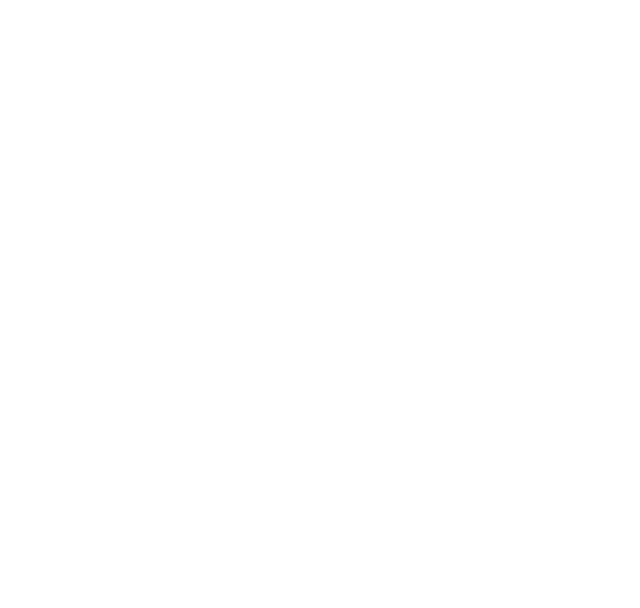
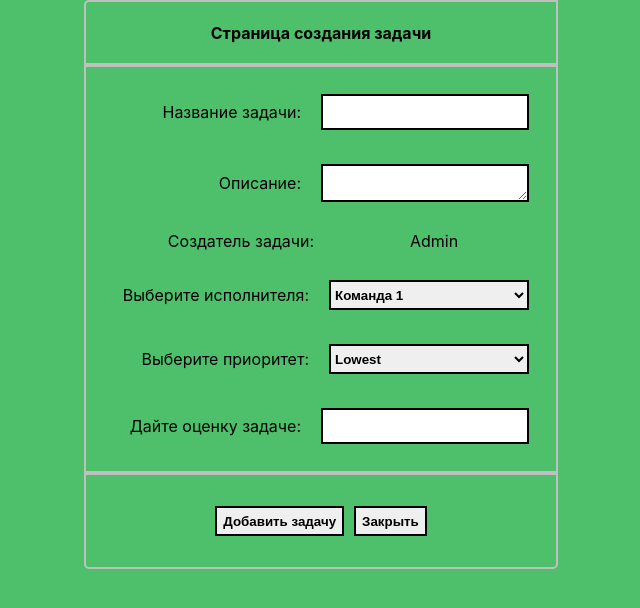
Before and after one commit to MaksimLysakou/issue-tracking-system-fe, a React (Create React App) app: page /create-issue in a window 1280 px wide. Shown: the top 608 px of the page, without its empty margins (319-959 px from the left). Built offline with nearby package versions, Linux system fonts and the light colour scheme.

Commit message:
add create issue page

```diff
--- /dev/null
+++ b/src/components/CreateIssue/CreateIssue.jsx
@@ -0,0 +1,67 @@
+import React, {PureComponent} from 'react';
+import './style.css';
+
+class CreateIssue extends PureComponent{
+
+    render () {
+        return (
+            <div className="maincontainer">
+                <div className="head">
+                    <h1> Страница создания задачи </h1>
+                </div>
+                <div className="mainelements">
+                    <div className="inputgroup">
+                        <label> Название задачи: </label>
+                        <input type="text" name="name" />
+                    </div>
+
+                    <div className="inputgroup">
+                        <label> Описание: </label>
+                        <textarea type="text" name="message"/>
+                    </div>
+
+                    <div className="inputgroup">
+                        <label> Создатель задачи: </label>
+                        <label> Admin </label>
+                    </div>
+
+                    <div className="inputgroup">
+                        <label> Выберите исполнителя:</label>
+                        <select >
+                            <option value="Команда 1">Команда 1</option>
+                            <option value="Команда 2">Команда 2</option>
+                            <option value="Команда 3">Команда 3</option>
+                            <option value="Команда 4">Команда 4</option>
+                        </select>
+                    </div>
+
+                    <div className="inputgroup">
+                        <label> Выберите приоритет: </label>
+                        <select >
+                            <option value="Lowest">Lowest</option>
+                            <option value="Low">Low</option>
+                            <option value="Normal">Normal</option>
+                            <option value="Medium">Medium</option>
+                            <option value="High">High</option>
+                            <option value="Highest">Highest</option>
+                            <option value="Blocker">Blocker</option>
+                        </select>
+                    </div>
+
+                    <div className="inputgroup">
+                        <label> Дайте оценку задаче: </label>
+                        <input type="text" name="name" />
+                    </div>
+                </div>
+                <div className="createclose">
+                    <p>
+                        <input type="submit" value="Добавить задачу" />
+                        <input type="submit" value="Закрыть" />
+                    </p>
+                </div>
+            </div>
+            )
+        }
+   }
+
+export default CreateIssue;
--- /dev/null
+++ b/src/components/CreateIssue/index.js
@@ -0,0 +1,2 @@
+import CreateIssue from './CreateIssue';
+export default CreateIssue;
--- /dev/null
+++ b/src/components/CreateIssue/style.css
@@ -0,0 +1,84 @@
+
+h1 {
+    font-size: 100%;
+}
+
+.maincontainer {
+    text-align: center;
+    display: flex;
+    flex-direction: column;
+    align-items: center;
+}
+
+.maincontainer  div {
+    padding: 10px;
+
+   }
+
+.head {
+    background-color: #4ebf6b ;
+    border-top-left-radius:5px;
+    border-top-right-radius:5x;
+    flex-direction: column;
+    display: flex;
+    justify-content: space-between;
+    width: 450px;
+    border: 2px solid silver;
+
+}
+
+.mainelements {
+    display: flex;
+    flex-direction: column;
+    justify-content: space-between;
+    width: 450px;
+    border: 2px solid silver;
+
+}
+
+.createclose {
+    text-align: center;
+    background-color: #4ebf6b ;
+    border-bottom-left-radius:5px;
+    border-bottom-right-radius:5px;
+    flex-direction: column;
+    display: flex;
+    justify-content: space-between;
+    width: 450px;
+    border: 2px solid silver;
+
+}
+
+body {
+    background-color: #4ebf6b;
+}
+
+.inputgroup {
+    border: 2px solid #4ebf6b;
+    display: flex;
+    justify-content: flex-end;
+    align-items: center;
+}
+
+.inputgroup *:last-child {
+
+    width: 200px;
+    margin-left: 20px;
+}
+
+input, select, textarea {
+
+    border: 2px solid;
+    font-weight: 700;
+    color: black;
+    margin: 5px;
+    min-height: 30px;
+    transition: background-color 0.2s,
+}
+
+input:hover , select:hover , textarea:hover {
+    background-color: rgba(255,255,255,.2);;
+}
+input:active , select:active , textarea:active {
+    background-color: white;
+}
--- a/src/routes.js
+++ b/src/routes.js
@@ -1,10 +1,12 @@
 import React from 'react';
 import { Switch, Route } from 'react-router-dom'
 import LoginPage from './components/LoginPage';
+import CreateIssue from './components/CreateIssue';
 
 const Routes = (props) =>(
     <Switch>
         <Route path="/q" component={LoginPage}/>
+        <Route path="/create-issue" component={CreateIssue}/>
         {/*<Route path="*" component={NotFound}/>*/}
     </Switch>
 );
```
